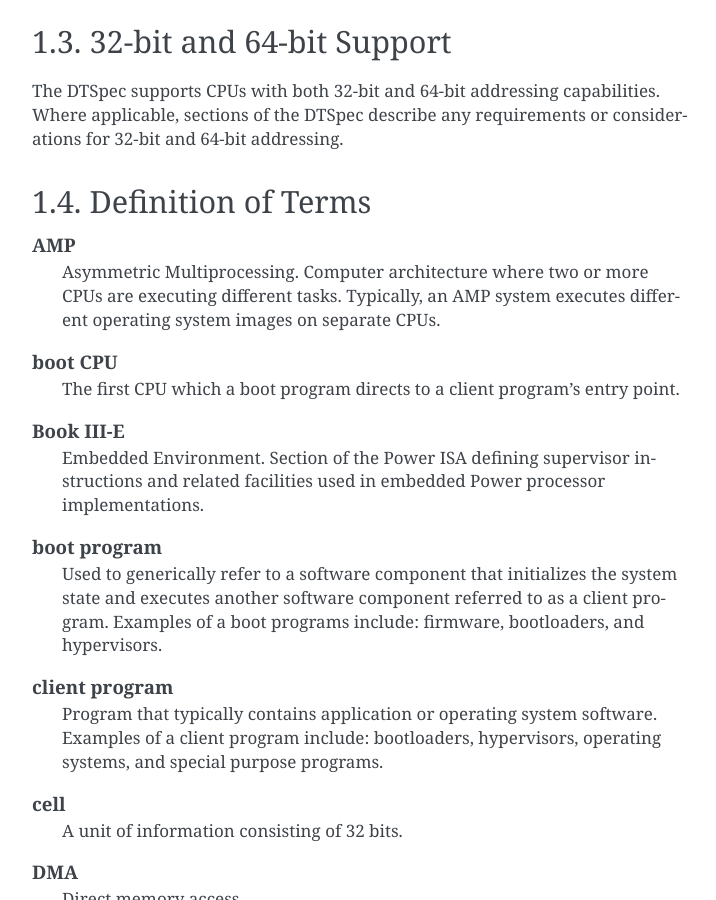
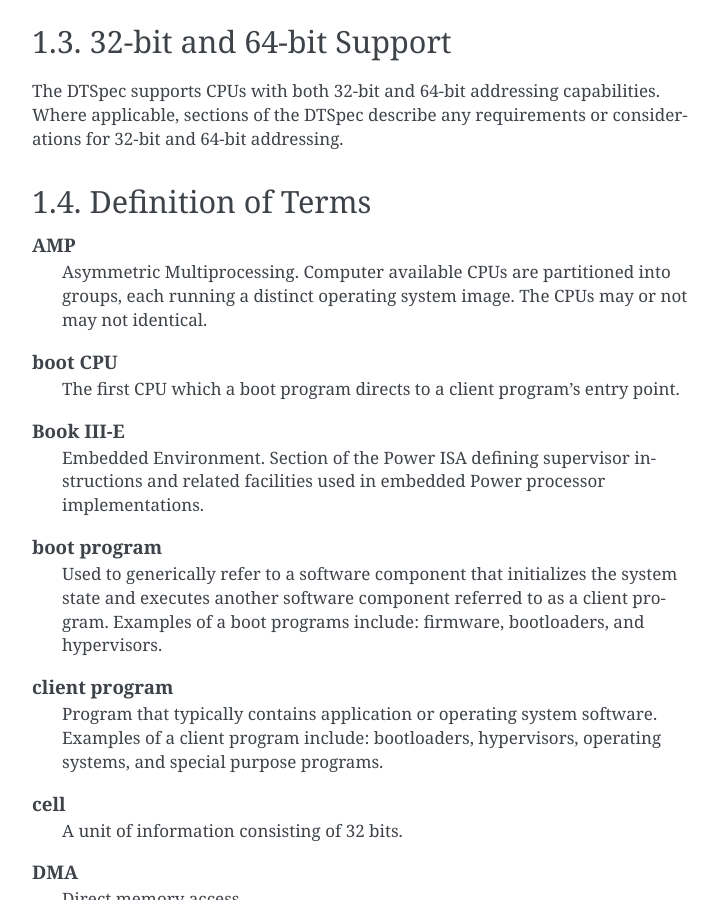
Before and after one commit to devicetree-org/devicetree-specification, a Sphinx documentation site: the page built from source/introduction.rst, in a window 1280 px wide and 900 px high, scrolled down 2409 px. Shown: the whole window, without its empty margins (388-1104 px from the left). Built offline with Sphinx 7.4.7, drawn with Linux system fonts in a browser that asks for light colours.

Commit message:
Improve up AMP definition
In the old definition, which states that CPUs just need to be running
different "Tasks" is loose, and could apply to an SMP system, depending
on how you interpret the word task.

Signed-off-by: Charles Garcia-Tobin <charles.garcia-tobin@arm.com>
Signed-off-by: Grant Likely <grant.likely@linaro.org>

```diff
--- a/source/introduction.rst
+++ b/source/introduction.rst
@@ -127,9 +127,9 @@ Definition of Terms
 .. glossary::
 
    AMP
-       Asymmetric Multiprocessing. Computer architecture where two or more
-       CPUs are executing different tasks. Typically, an AMP system
-       executes different operating system images on separate CPUs.
+       Asymmetric Multiprocessing. Computer available CPUs are partitioned into
+       groups, each running a distinct operating system image. The CPUs
+       may or not may not identical.
 
    boot CPU
        The first CPU which a boot program directs to a client program’s
```
